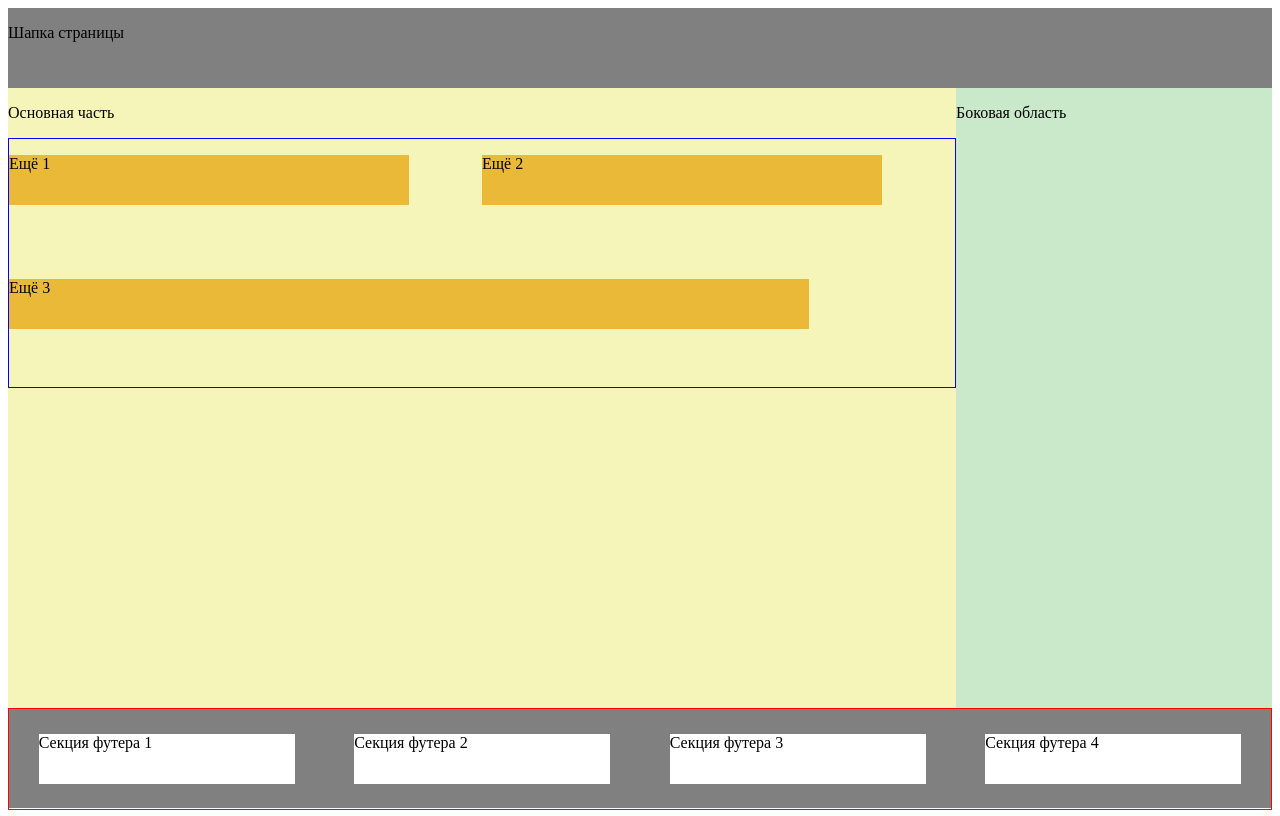
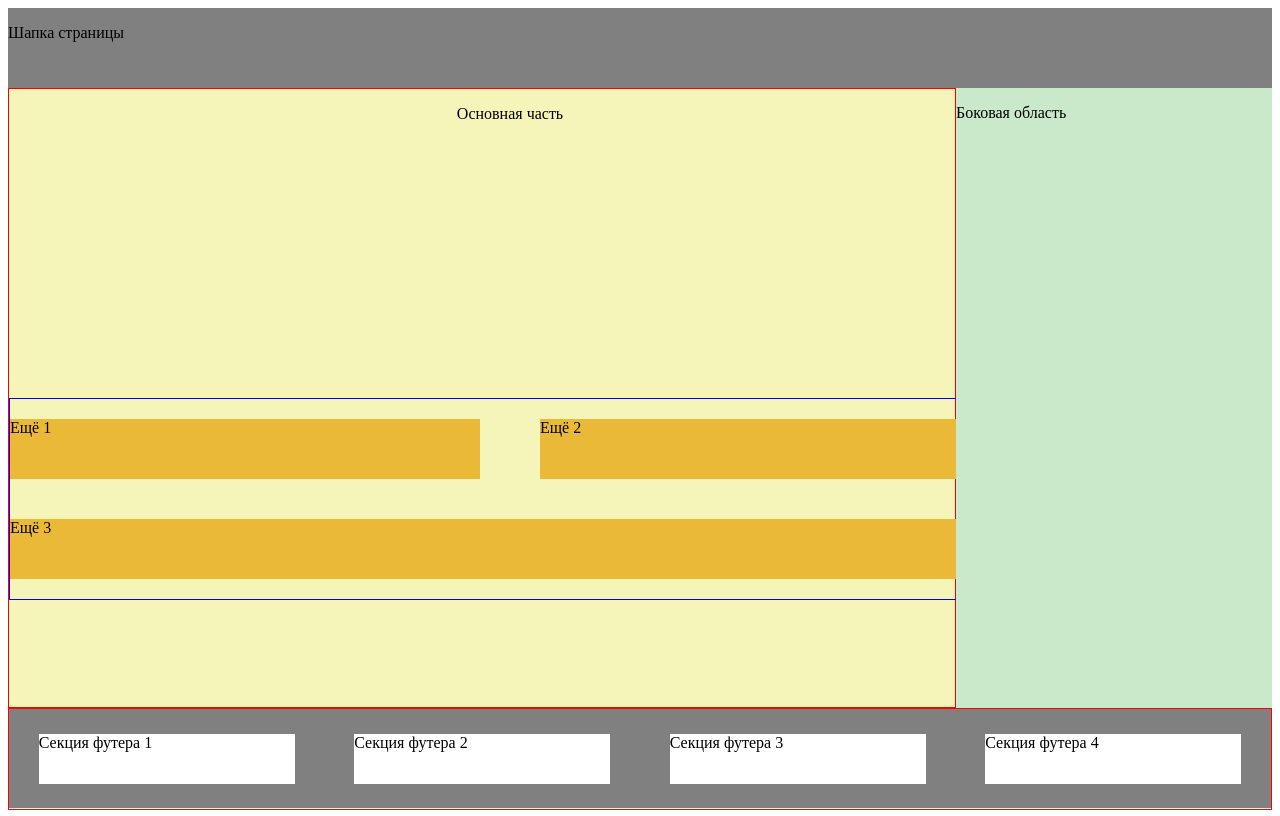
Before and after one commit to AlenaNemtsova/week6-task2, a plain HTML site: page index.html in a window 1280 px wide. Drawn offline with Linux system fonts and the light colour scheme.

Commit message:
Доработка, изменены размеры

```diff
--- a/index.html
+++ b/index.html
@@ -16,6 +16,12 @@
         .main {
             grid-area: main;
             background: rgb(245, 245, 185);
+            display: grid;
+            grid-template-rows: 1fr 1fr;
+            border: 1px solid red;
+            justify-items: center;
+
+
         }
 
         .aside {
@@ -51,31 +57,33 @@
             border: 1px solid blue;
             grid-template-columns: 1fr 1fr;
             grid-template-rows: 1fr 1fr;
-            height: 40%;
+            height: 200px;
+            align-items: center;
+            column-gap: 60px;
 
         }
 
         .es1, .es2, .es3 {
             background: rgb(233, 185, 55);
-            height: 50px;
+            height: 60px;
         }
 
         .es1 {
             grid-column: 1/2;
             grid-row: 1/2;
-            width: 400px;
+            width: 470px;
         }
 
         .es2 {
             grid-column: 2/3;
             grid-row: 1/2;
-            width: 400px;
+            width: 470px;
         }
 
         .es3 {
             grid-column: 1/3;
             grid-row: 2/3;
-            width: 800px;
+            width: 1000px;
         }
 
         .container3 {
```
